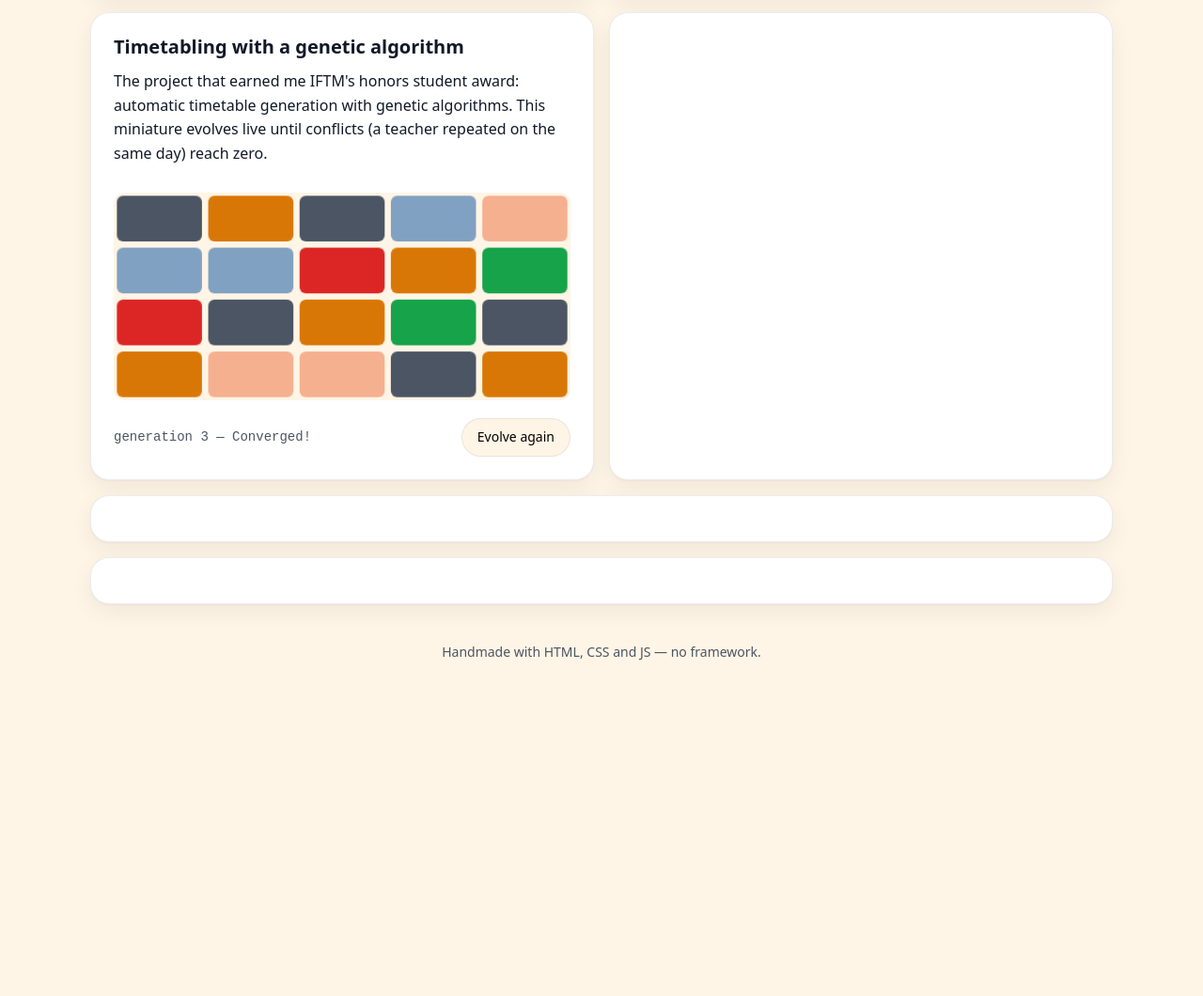
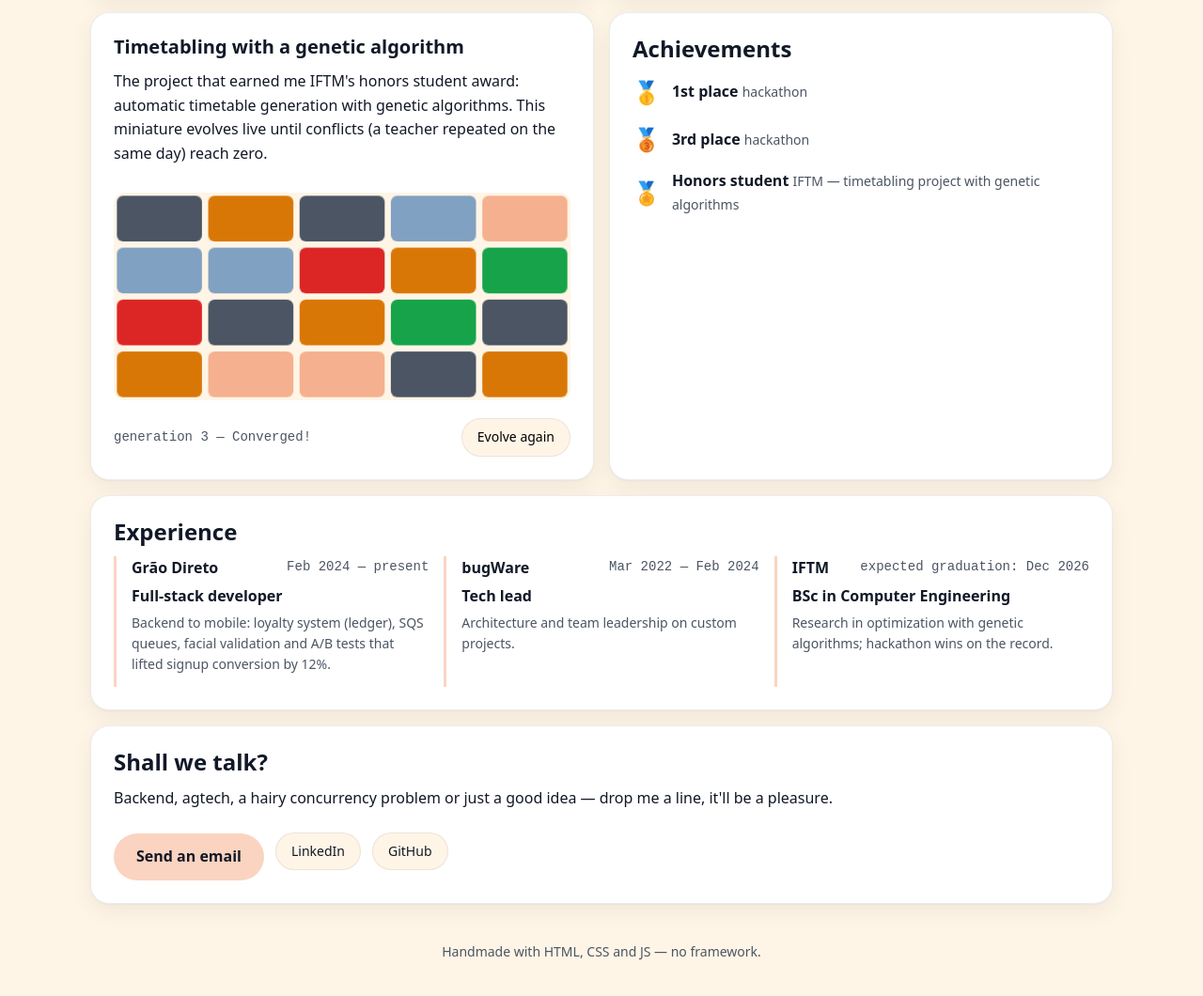
Before and after one commit to Eder-Queiroz/portfolio, a website built with Vite: page index.html in a window 1280 px wide. Shown: the part 1335-2395 px from the top of the page at 94% size. Before the commit the page ends 2076 px from the top, so only its background shows below. Built offline with nearby package versions, Linux system fonts and the light colour scheme.

Commit message:
feat: achievements, experience timeline and contact sections

```diff
--- a/index.html
+++ b/index.html
@@ -82,9 +82,43 @@
           <button class="chip ga-restart" type="button" data-i18n="ga.restart"></button>
         </div>
       </section>
-      <section id="wins" class="card card--span2"></section>
-      <section id="experience" class="card card--full"></section>
-      <section id="contact" class="card card--full"></section>
+      <section id="wins" class="card card--span2">
+        <h2 data-i18n="wins.title"></h2>
+        <ul class="wins-list" role="list">
+          <li class="win"><span class="win-medal" aria-hidden="true">🥇</span><div><b data-i18n="wins.hack1"></b> <span class="muted" data-i18n="wins.hack1.desc"></span></div></li>
+          <li class="win"><span class="win-medal" aria-hidden="true">🥉</span><div><b data-i18n="wins.hack3"></b> <span class="muted" data-i18n="wins.hack3.desc"></span></div></li>
+          <li class="win"><span class="win-medal" aria-hidden="true">🏅</span><div><b data-i18n="wins.honor"></b> <span class="muted" data-i18n="wins.honor.desc"></span></div></li>
+        </ul>
+      </section>
+      <section id="experience" class="card card--full">
+        <h2 data-i18n="exp.title"></h2>
+        <ol class="timeline" role="list">
+          <li class="timeline-item">
+            <div class="timeline-head"><b data-i18n="exp.gd.company"></b><span class="mono muted" data-i18n="exp.gd.period"></span></div>
+            <p class="timeline-role" data-i18n="exp.gd.role"></p>
+            <p class="muted" data-i18n="exp.gd.desc"></p>
+          </li>
+          <li class="timeline-item">
+            <div class="timeline-head"><b data-i18n="exp.bw.company"></b><span class="mono muted" data-i18n="exp.bw.period"></span></div>
+            <p class="timeline-role" data-i18n="exp.bw.role"></p>
+            <p class="muted" data-i18n="exp.bw.desc"></p>
+          </li>
+          <li class="timeline-item">
+            <div class="timeline-head"><b data-i18n="exp.edu.company"></b><span class="mono muted" data-i18n="exp.edu.period"></span></div>
+            <p class="timeline-role" data-i18n="exp.edu.role"></p>
+            <p class="muted" data-i18n="exp.edu.desc"></p>
+          </li>
+        </ol>
+      </section>
+      <section id="contact" class="card card--full contact">
+        <h2 data-i18n="contact.title"></h2>
+        <p data-i18n="contact.body"></p>
+        <div class="contact-actions">
+          <a class="btn-primary" href="mailto:ederjuniodesouzaqueiroz@gmail.com" data-i18n="contact.cta"></a>
+          <a class="chip" href="https://www.linkedin.com/in/ederqueirozdev" target="_blank" rel="noopener">LinkedIn</a>
+          <a class="chip" href="https://github.com/EderQueiroz" target="_blank" rel="noopener">GitHub</a>
+        </div>
+      </section>
     </main>
     <footer class="site-footer muted"><p data-i18n="footer.built"></p></footer>
     <script type="module" src="/src/js/main.js"></script>
--- a/src/js/main.js
+++ b/src/js/main.js
@@ -9,6 +9,7 @@ import '../styles/skills.css'
 import '../styles/ledger.css'
 import '../styles/sqs.css'
 import '../styles/genetic.css'
+import '../styles/sections.css'
 import { initI18n, setLang, getLang } from './i18n.js'
 import { initTypingWidget } from './widgets/typing.js'
 import { initSkillsWidget } from './widgets/skills.js'
--- /dev/null
+++ b/src/styles/sections.css
@@ -0,0 +1,10 @@
+.wins-list { list-style: none; padding: 0; margin: 0; display: flex; flex-direction: column; gap: var(--space-3); }
+.win { display: flex; align-items: center; gap: var(--space-3); }
+.win-medal { font-size: var(--text-xl); }
+.timeline { list-style: none; margin: 0; padding: 0; display: grid; grid-template-columns: repeat(3, 1fr); gap: var(--space-4); }
+.timeline-item { border-left: 3px solid var(--color-primary); padding-left: var(--space-4); }
+.timeline-head { display: flex; justify-content: space-between; gap: var(--space-2); flex-wrap: wrap; }
+.timeline-role { font-weight: 600; margin: var(--space-1) 0; }
+.contact-actions { display: flex; gap: var(--space-3); align-items: center; flex-wrap: wrap; margin-top: var(--space-3); }
+.contact-actions .chip { text-decoration: none; }
+@media (max-width: 900px) { .timeline { grid-template-columns: 1fr; } }
```
